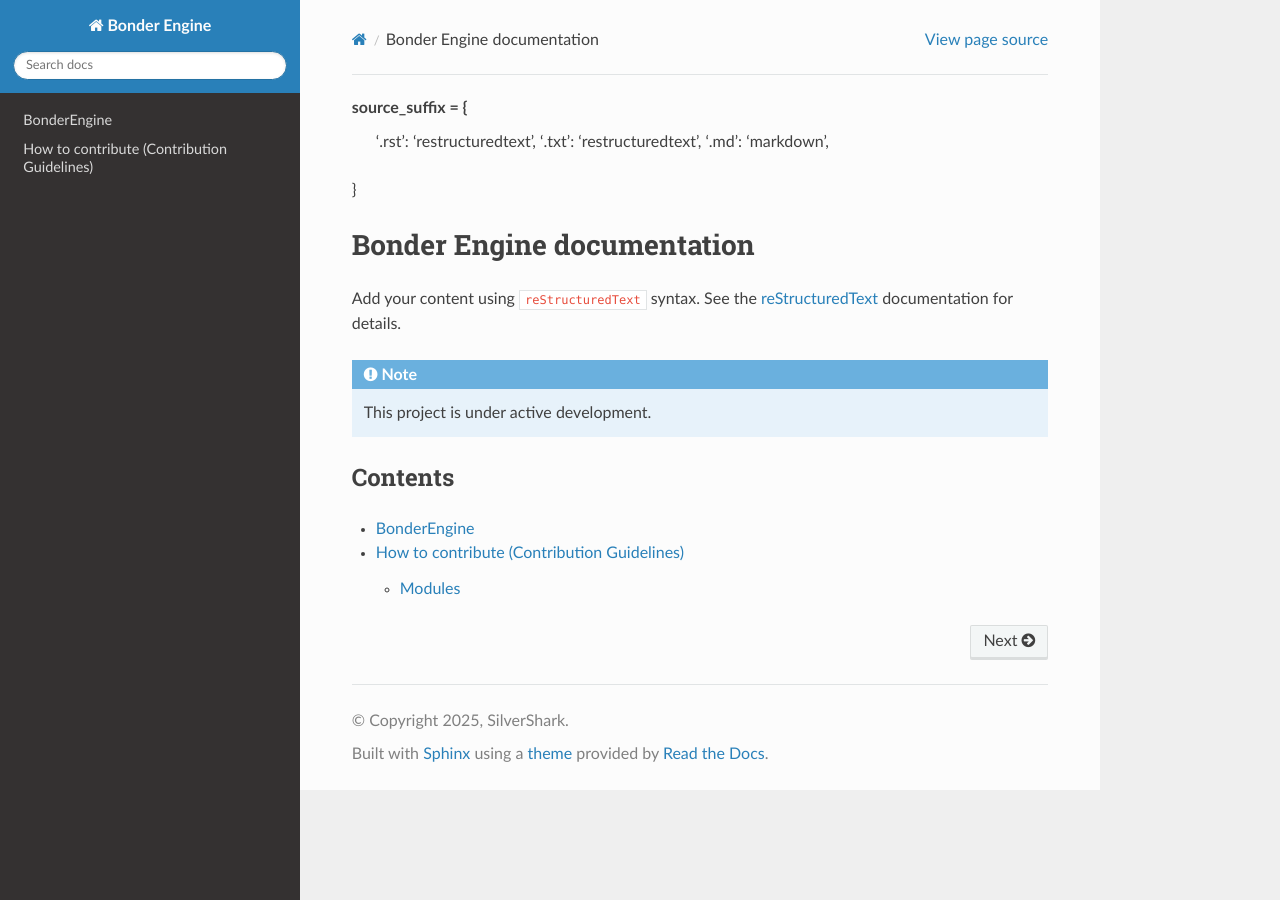
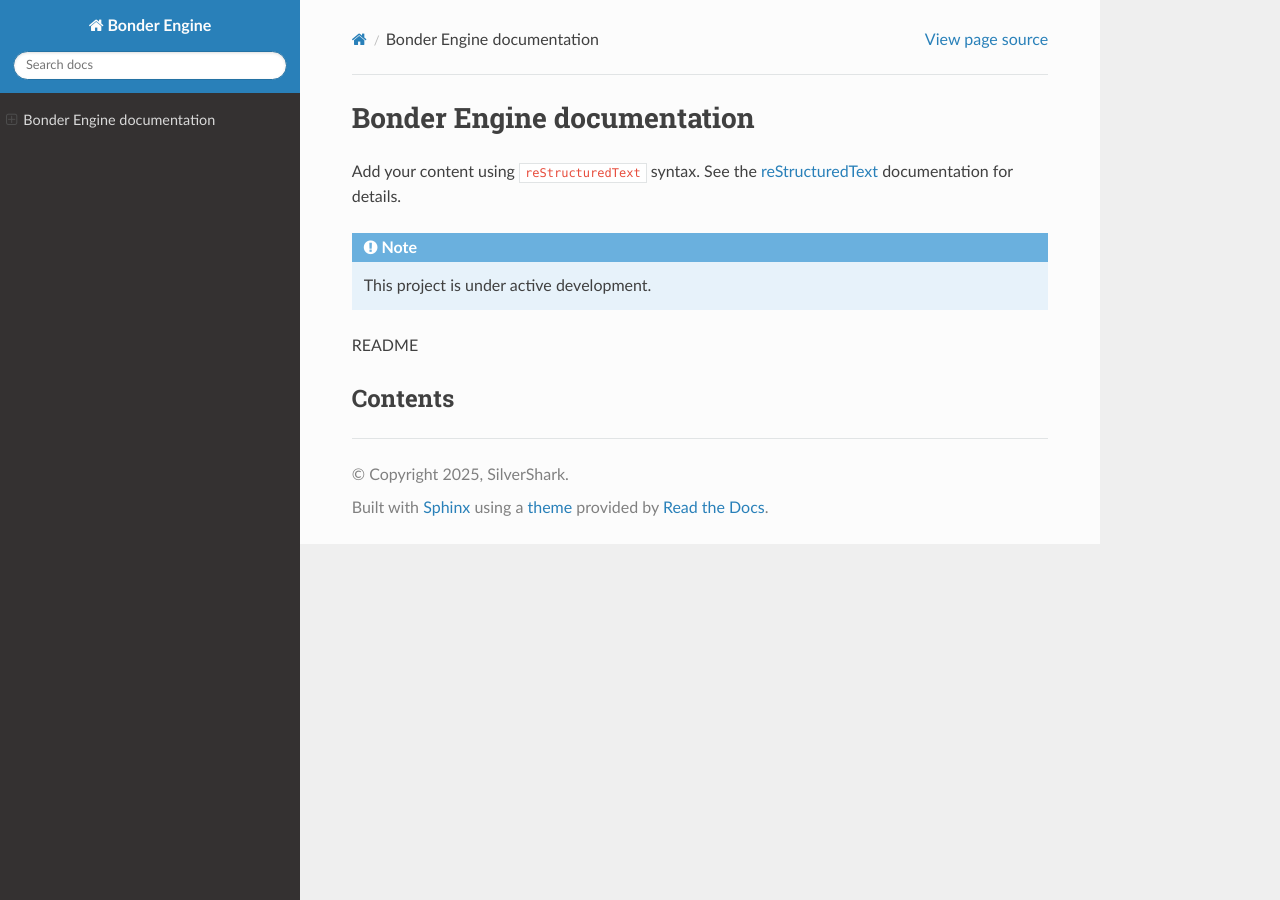
Before and after one commit to shockingfargroundx/BonderEngine, a Sphinx documentation site: the page built from docs/index.rst, in a window 1280 px wide. Built offline with Sphinx 7.4.7 and the Read the Docs theme 3.1.0, drawn with Linux system fonts in a browser that asks for light colours.

Commit message:
Switch 2 electric bugaloo

```diff
--- a/docs/conf.py
+++ b/docs/conf.py
@@ -22,7 +22,11 @@
     'myst_parser',
      ]
 
-
+source_suffix = {
+    '.rst': 'restructuredtext',
+    '.txt': 'restructuredtext',
+    '.md': 'markdown',
+}
 
 
 templates_path = ['_templates']
--- a/docs/index.rst
+++ b/docs/index.rst
@@ -2,14 +2,6 @@
    sphinx-quickstart on Wed Oct  8 14:40:00 2025.
    You can adapt this file completely to your liking, but it should at least
    contain the root `toctree` directive.
-
-
-
-source_suffix = {
-    '.rst': 'restructuredtext',
-    '.txt': 'restructuredtext',
-    '.md': 'markdown',
-}
 
 Bonder Engine documentation
 ===========================
@@ -18,15 +10,12 @@
 `reStructuredText <https://www.sphinx-doc.org/en/master/usage/restructuredtext/index.html>`_
 documentation for details.
 
-
-
 .. note::
 
    This project is under active development.
-
+README
 
 
 Contents
 --------
 .. toctree::
-  README
```
